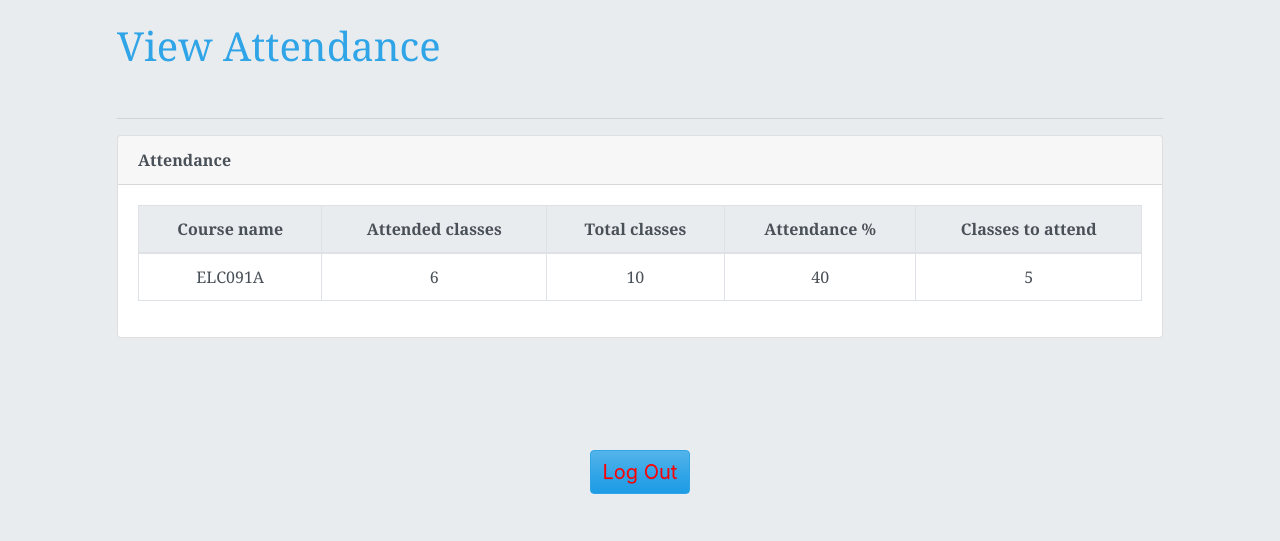
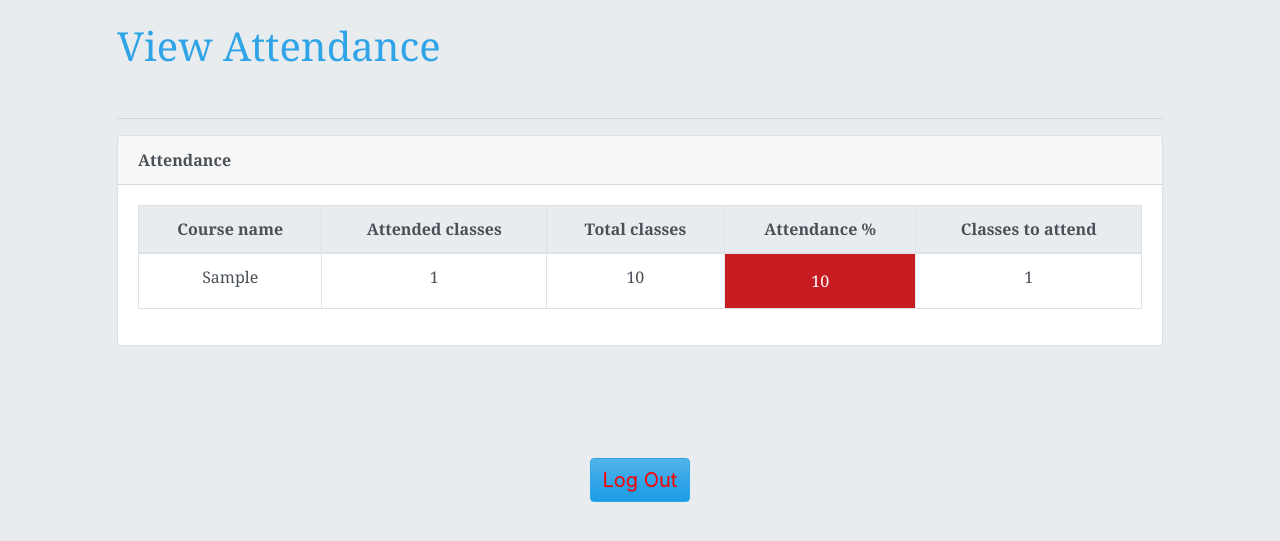
Before and after one commit to yuzhi-wang/SSW-540-MYSAS, a Django app: page /viewAttendance/ in a window 1280 px wide. Shown: the part 56-597 px from the top of the page. Run offline with Django 4.2, Linux system fonts and the light colour scheme; tables that the repository leaves empty hold one stand-in row (values such as "Sample post"); some libraries are stand-ins or nearby versions.

Commit message:
Added the Attendance module

```diff
--- a/mysas/SAS/models.py
+++ b/mysas/SAS/models.py
@@ -7,6 +7,8 @@ class UserInfo(models.Model):
     username = models.CharField(max_length=32)
     password = models.CharField(max_length=64)
     accounttype = models.CharField(max_length=16)
+    # classnumber = models.CharField(max_length=32, default='NULL')
+    # attandancenumber = models.IntegerField(default=0)
 
 
 class Department(models.Model):
@@ -15,7 +17,30 @@ class Department(models.Model):
 
 class Attendance(models.Model):
     studentID = models.CharField(max_length=32)
+    attandancenumber = models.IntegerField(default=0)
+    batch =  models.CharField(max_length=32,default="ELC")
+    totalclass = models.IntegerField(default=10)
+    attendancepercentage = models.IntegerField(default=0)
+    classtoattend = models.IntegerField(default=10)
 
+
+#tried to calculate but needs more work#not used any were
+class AttendanceTotal(models.Model):
+    UserInfo = models.ForeignKey(UserInfo, on_delete=models.CASCADE)
+    @property
+    def attendance_percentage(self):
+        attendedclass = Attendance.objects.get(num=self.attendancenumber)
+        totalclass = 10
+        attendance = round(attendedclass/totalclass *100,2)
+        return attendance
+
+    @property
+    def class_to_attend(self):
+        attendedclass = Attendance.objects.get(num=self.attendancenumber)
+        totalclass = 10
+        classtoattend = totalclass - attendedclass
+        return classtoattend
 # use class.object.create to insert new sql values
 
 # UserInfo.objects.create(username="yuzhi", password="123456", accounttype="teacher")
+#Attendance.objects.create(studentID="sush",attandancenumber=6,batch="ELC091A",totalclass=10,attendancepercentage=50,classtoattend=4 )
--- a/mysas/SAS/templates/viewAttendance.html
+++ b/mysas/SAS/templates/viewAttendance.html
@@ -163,30 +163,21 @@
                     </tr>
                   </thead>
                   <tbody>
+                    {% for a in attendance %}
                     <tr>
-                    <td>ELC091A</td>
-                        <td>6</td>
-                        <td>10</td>
-                        <td>40</td>
-                        <td>5</td>
+                        <td>{{a.batch}}</td>
+                        <td>{{a.attandancenumber}}</td>
+                        <td>{{a.totalclass}}</td>
+                        {% if a.attendancepercentage < 75 %}
+                        <td class="p-3 mb-2 bg-danger text-white">{{ a.attendancepercentage }}</td>
+                        {% else %}
+                        <td class="p-3 mb-2 bg-success text-white">{{ a.attendance }}</td>
+                        {% endif %}
+                        <td>{{a.classtoattend}}</td>
                     </tr>
-                    <!-- {% for a in att_list %} -->
-                    <!-- <tr>  have to fetch the value and add details to below tble row -->
-                        <!-- <td>{{ a.course_id }}</td> -->
-                        <!-- <td>{{a.course.name}}</td> -->
-                        <!-- <td>{{ a.att_class }}</td> -->
-                        <!-- <td>{{ a.total_class }}</td> -->
-                        <!-- {% if a.attendance < 75 %} -->
-                            <!-- <td class="p-3 mb-2 bg-danger text-white">{{ a.attendance }}</td> -->
-                        <!-- {% else %} -->
-                            <!-- <td class="p-3 mb-2 bg-success text-white">{{ a.attendance }}</td> -->
-                        <!-- {% endif %} -->
-                        <!-- <td>{{ a.classes_to_attend }}</td> -->
-                    <!-- </tr> -->
-                    <!-- {% empty %} -->
-                            <!-- <p>student has no courses</p> -->
-                    <!-- {% endfor %} -->
-
+                    {% empty %}
+                    <p>student has no courses</p>
+                    {% endfor %}
                   </tbody>
                 </table>
               </div>
--- a/mysas/SAS/views/userinfo.py
+++ b/mysas/SAS/views/userinfo.py
@@ -1,5 +1,5 @@
 from django.shortcuts import render
-from SAS.models import UserInfo
+from SAS.models import UserInfo, Attendance , AttendanceTotal
 
 
 def student(request):
@@ -20,7 +20,16 @@ def changePassword(request):
     return render(request, "changePassword.html")
 
 def viewAttendance(request):
-    return render(request, "viewAttendance.html")
+    #stud = UserInfo.objects.get(id)
+
+    context = {}
+    all = Attendance.objects.all()
+    #all = []
+    context["attendance"] = all
+    #a = AttendanceTotal()#tried to add after attendance calculation but needs more work
+    #a.save()
+    #all.append(a)
+    return render(request, "viewAttendance.html",context)
 
 def bookSlot(request):
     return render(request, "bookSlot.html")
```
